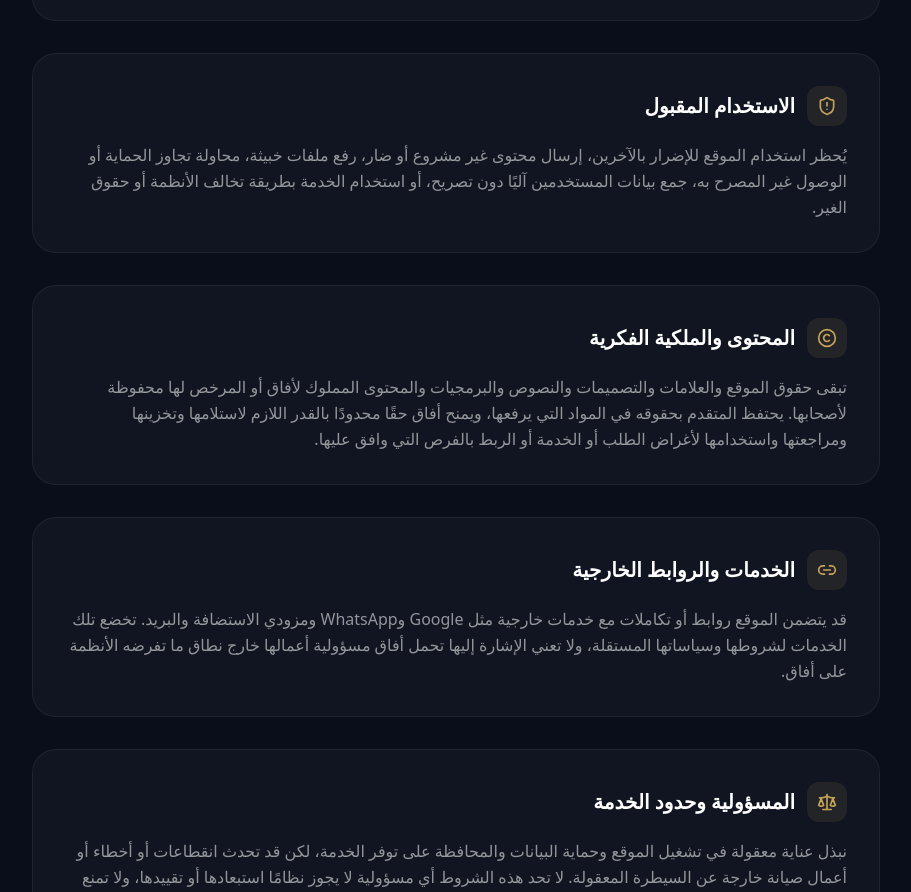
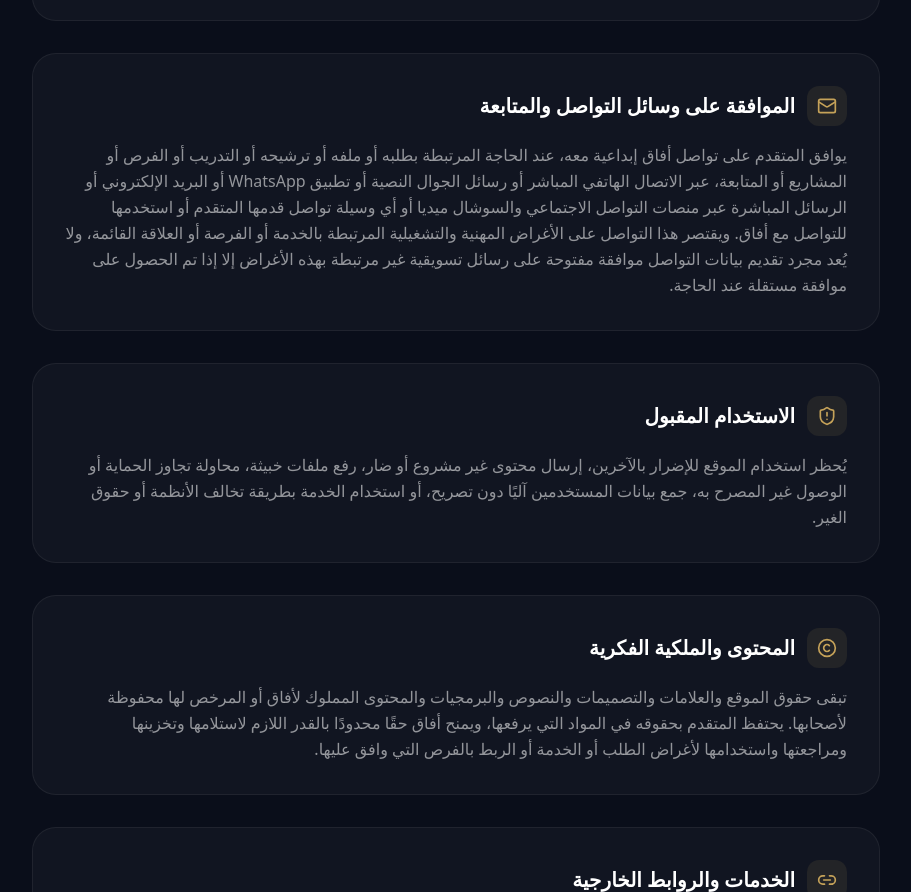
Before and after one commit to alzahrani6020/afaq-creative-site, a Next.js app: page /terms in a window 1280 px wide. Shown: the part 1929-2821 px from the top of the page, without its empty margins (184-1095 px from the left). Built offline with nearby package versions, Linux system fonts and the light colour scheme; no server answers.

Commit message:
legal: add contact consent across communication channels

```diff
--- a/app/terms/page.tsx
+++ b/app/terms/page.tsx
@@ -34,6 +34,11 @@ const sections = [
     icon: Camera,
     title: 'الموافقة على الظهور الإعلامي واستخدام المحتوى',
     content: 'يوافق المتقدم، عند مشاركته في تدريب أو فعالية أو مقابلة أو مشروع أو نشاط تنظمه أفاق إبداعية أو جهة مرتبطة بالفرصة، على إمكانية تصويره أو تسجيله صوتيًا أو مرئيًا واستخدام اسمه وصورته وصوته ومقاطع الفيديو والمقابلات والتصريحات والأخبار والتغطيات والمحتوى المرتبط بمشاركته لأغراض التعريف والتوثيق والتغطية الإعلامية والتسويق المهني لأنشطة أفاق والفرص المرتبطة بها، عبر الموقع والمنصات الرقمية ووسائل التواصل والمواد الإعلامية، كما يوافق على إدراج ما يرتبط بمشاركته أو الأعمال التي نفذها أو ساهم فيها من صور أو فيديوهات أو مواد تعريفية ضمن سابقة أعمال أفاق إبداعية وملفها التعريفي وعروضها التسويقية والمهنية، بما يوضح طبيعة المشروع أو النشاط المنفذ. ولا يشمل هذا الإذن استخدام المحتوى في سياق مضلل أو مسيء أو خارج الغرض المشروع المرتبط بالنشاط أو الفرصة، وتظل أي استخدامات تجارية مستقلة أو جوهرية خارج هذا النطاق خاضعة لاتفاق منفصل عند الحاجة.',
+  },
+  {
+    icon: Mail,
+    title: 'الموافقة على وسائل التواصل والمتابعة',
+    content: 'يوافق المتقدم على تواصل أفاق إبداعية معه، عند الحاجة المرتبطة بطلبه أو ملفه أو ترشيحه أو التدريب أو الفرص أو المشاريع أو المتابعة، عبر الاتصال الهاتفي المباشر أو رسائل الجوال النصية أو تطبيق WhatsApp أو البريد الإلكتروني أو الرسائل المباشرة عبر منصات التواصل الاجتماعي والسوشال ميديا أو أي وسيلة تواصل قدمها المتقدم أو استخدمها للتواصل مع أفاق. ويقتصر هذا التواصل على الأغراض المهنية والتشغيلية المرتبطة بالخدمة أو الفرصة أو العلاقة القائمة، ولا يُعد مجرد تقديم بيانات التواصل موافقة مفتوحة على رسائل تسويقية غير مرتبطة بهذه الأغراض إلا إذا تم الحصول على موافقة مستقلة عند الحاجة.',
   },
   {
     icon: ShieldAlert,
```
